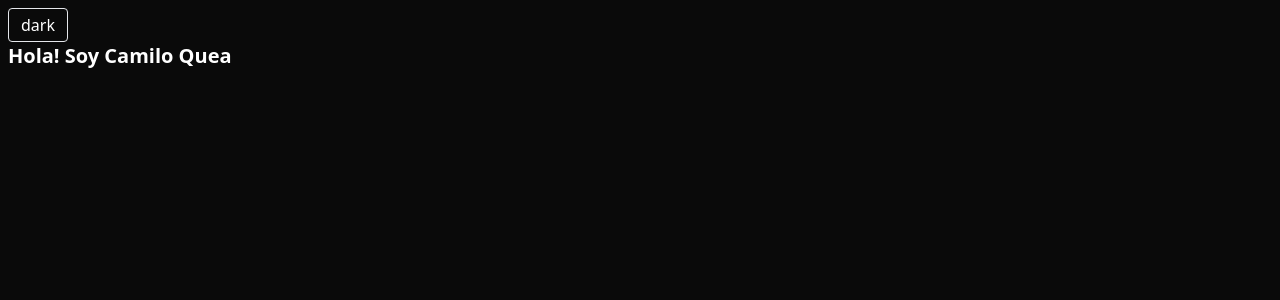
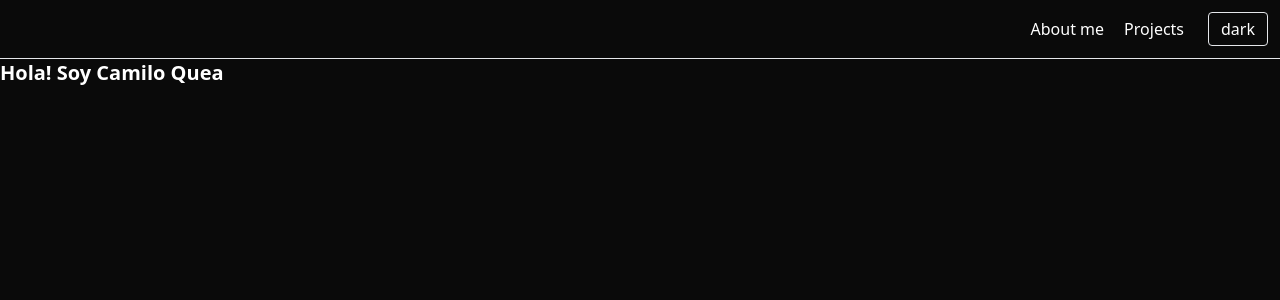
Before and after one commit to CamiloQuea/Portfolio, a SvelteKit app: page / in a window 1280 px wide. Shown: the top 300 px of the page. Built offline with nearby package versions, Linux system fonts and the light colour scheme.

Commit message:
feat: theme toggle button extracted

```diff
--- /dev/null
+++ b/src/lib/components/ThemeToggleButton.svelte
@@ -0,0 +1,16 @@
+<script lang="ts">
+	import { theme } from '$lib/stores/themeStore';
+
+	function toggle() {
+		const upcoming_theme = $theme === 'light' ? 'dark' : 'light';
+
+		$theme = upcoming_theme;
+	}
+</script>
+
+<button
+	class="rounded border px-3 py-1"
+	on:click={() => {
+		toggle();
+	}}>{$theme}</button
+>
--- a/src/routes/+layout.svelte
+++ b/src/routes/+layout.svelte
@@ -1,23 +1,21 @@
 <script lang="ts">
-	import { theme } from '$lib/stores/themeStore';
+	import ThemeToggleButton from '$lib/components/ThemeToggleButton.svelte';
 	import '../app.css';
-
-	function toggle() {
-		const upcoming_theme = $theme === 'light' ? 'dark' : 'light';
-
-		$theme = upcoming_theme;
-	}
 </script>
 
-<div class="min-h-screen p-2 text-black dark:bg-neutral-950 dark:text-white">
-	<div class="ml-auto">
-		<button
-			class="rounded border px-3 py-1"
-			on:click={() => {
-				toggle();
-			}}>{$theme}</button
-		>
-	</div>
-
-	<slot />
+<div class="main min-h-screen text-black dark:bg-neutral-950 dark:text-white">
+	<nav class="sticky top-0 flex items-center gap-6 border-b p-3">
+		<ul class="ml-auto">
+			<li class="flex gap-5">
+				<a href="#section-about-me">About me</a>
+				<a href="#section-projects">Projects</a>
+			</li>
+		</ul>
+		<div>
+			<ThemeToggleButton />
+		</div>
+	</nav>
+	<main>
+		<slot />
+	</main>
 </div>
```
